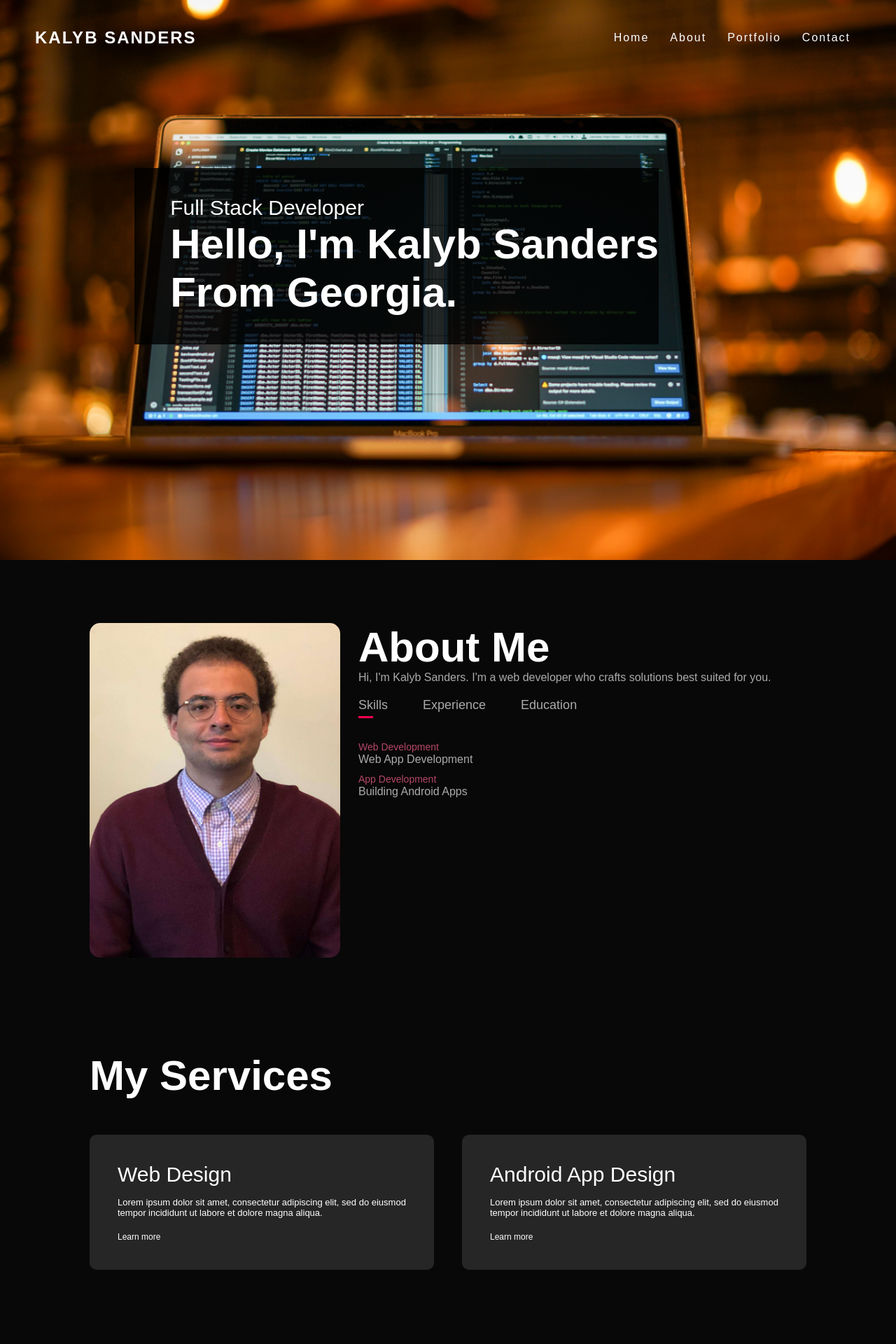
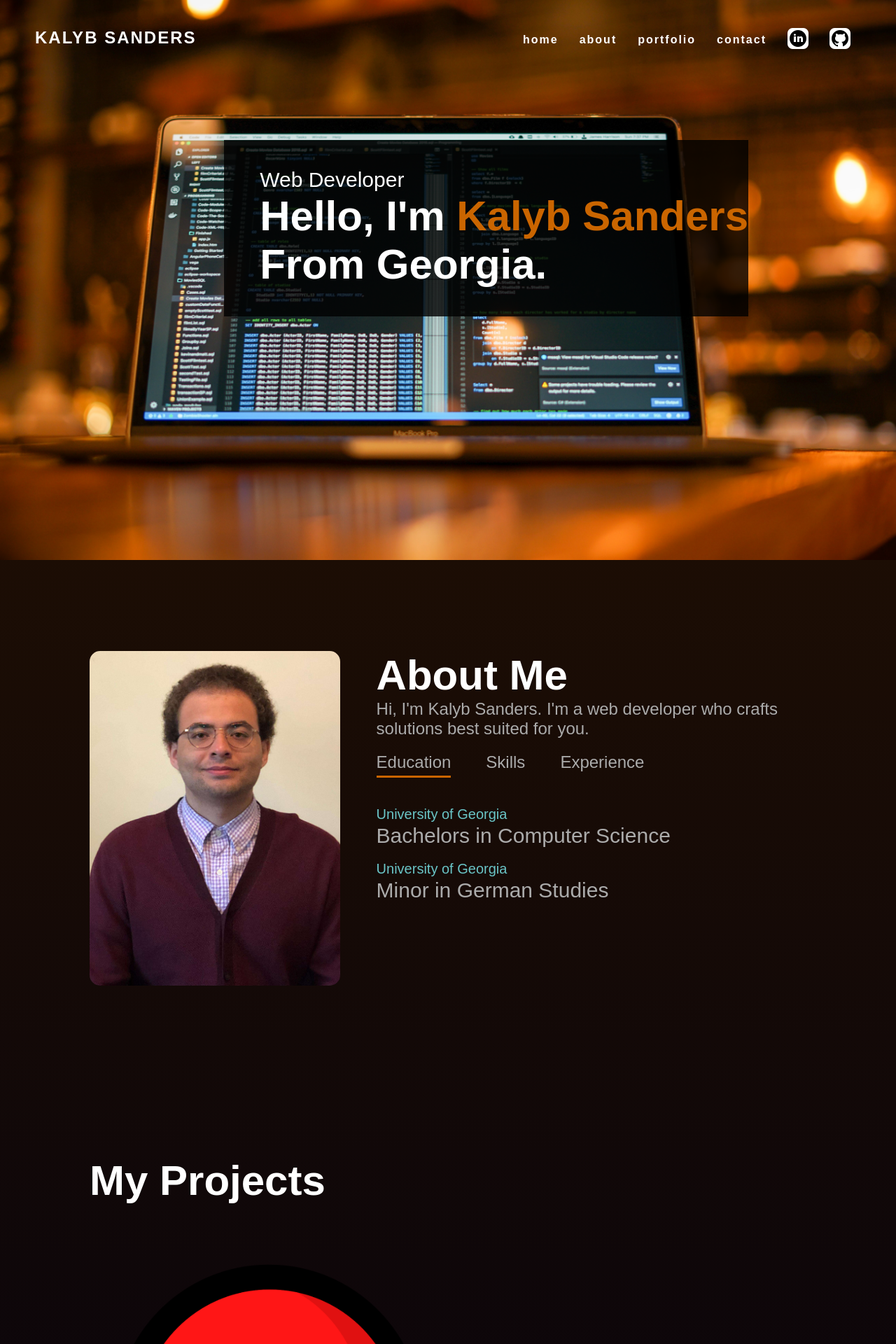
Before and after one commit to KalybSanders/Portfolio_Website, a Django app: page / in a window 1280 px wide. Shown: the top 1920 px of the page at 70% size. Run offline with Django 4.2, Linux system fonts and the light colour scheme.

Commit message:
commit: fixed section scrolling, changed colors

```diff
--- a/portfolio/portfolio/settings.py
+++ b/portfolio/portfolio/settings.py
@@ -28,7 +28,7 @@ SECRET_KEY = 'django-insecure-8^=s(%*4z1t$zup8*8tsm5#lxpibp@u6&wi97_lklegusaerkp
 # SECURITY WARNING: don't run with debug turned on in production!
 DEBUG = True
 
-ALLOWED_HOSTS = []
+ALLOWED_HOSTS = ['.vercel.app', 'localhost']
 
 
 # Application definition
--- a/portfolio/portfolio/wsgi.py
+++ b/portfolio/portfolio/wsgi.py
@@ -14,3 +14,6 @@ from django.core.wsgi import get_wsgi_application
 os.environ.setdefault('DJANGO_SETTINGS_MODULE', 'portfolio.settings')
 
 application = get_wsgi_application()
+
+# Bridges connection with vercel app
+app = application
--- a/portfolio/portfolioapp/views.py
+++ b/portfolio/portfolioapp/views.py
@@ -6,9 +6,9 @@ from .models import Contact
 
 # Create your views here.
 def home(request):
-    return render(request, "home.html")
-    # contact = Contact.objects.all()
-    # return render(request, 'home.html', {'contact': contact})
+    # return render(request, "home.html")
+    contact = Contact.objects.all()
+    return render(request, 'home.html', {'contact': contact})
 
 def contact(request):
     if request.method == 'POST':
--- a/portfolio/static/css/styles.css
+++ b/portfolio/static/css/styles.css
@@ -1,19 +1,20 @@
 * {
     margin: 0;
-    padding: 0 ;
+    padding: 0;
     font-family: 'Poppins', sans-serif;
     box-sizing: border-box;
+    /* #ff004f */
+}
+
+html {
+    scroll-behavior: smooth;
 }
 
 body {
-    background: #080808;
+    background: rgb(0,0,15);
+background: linear-gradient(0deg, rgba(0,0,15,1) 0%, rgba(38,18,0,1) 100%);
     color:#fff;
 }
-
-/*
-main {
-    margin-left: 5rem;
-}  */
 
 .container {
     padding: 10px 10%;
@@ -78,7 +79,7 @@ nav ul li a {
     text-decoration: none;
     color: #fff;
     letter-spacing: 2px;
-    font-weight: 500px;
+    font-weight: 600;
 
 }
 
@@ -86,7 +87,8 @@ nav ul li a::after {
     content: '';
     width: 0;
     height: 3px;
-    background: #ff004f;
+    /* background: #6ac5c7; */
+    background: #ca6500;
     position: absolute;
     left: 0;
     bottom: -6px;
@@ -99,25 +101,34 @@ nav ul li a:hover::after {
 }
 
 nav.sticky {
-    padding: 10px 100px;
-    background: rgb(255, 255, 255);
+    /* padding: 10px 100px; */
+    /* background: rgb(255, 255, 255); */
     /* background: rgba(0, 0, 0, 0.274); */
+    background: rgb(99,38,0);
+background: linear-gradient(0deg, rgba(99,38,0,0.7031630170316301) 0%, rgba(0,0,0,0.75) 50%, rgba(124,63,0,0.85) 100%);
+
+    /* background: rgb(99,38,0);
+    background: linear-gradient(0deg, rgba(99,38,0,0.75) 0%, rgba(124,63,0,0.8175182481751825) 100%); */
 }
 
 nav.sticky ul li a,
 nav.sticky .logo {
     font-weight: 600;
-    color: rgb(0, 0, 0);
+    color: rgb(255, 255, 255);
     /* color: #3b1c0a; */
 }
 
 .header-text {
     font-size: 30px;
     position: absolute;
-    top: 30vh;
-    left: 15%;
+    top: 25%;
+    left: 25%;
     padding: 5vh 0 5vh 4vw;  /* top right bottom left */
     background: rgba(0, 0, 0, 0.801);
+}
+
+.header-text span {
+    color: #ca6500;
 }
 
 /*
@@ -127,7 +138,7 @@ nav.sticky .logo {
 */
 
 #about {
-    padding: 80px 0;
+    padding: 120px 0;
     color: #ababab;
     position: relative;
 }
@@ -151,6 +162,10 @@ nav.sticky .logo {
     flex-basis: 60%;
 }
 
+.about-col-2 p {
+    font-size: 24px;
+}
+
 .about-col-3 {
     align-items: center;
     justify-content: center;
@@ -165,6 +180,7 @@ nav.sticky .logo {
 .tab-titles {
     display: flex;
     margin: 20px 0 40px;
+    font-size: 48px;
 }
 
 .tab-links {
@@ -179,7 +195,7 @@ nav.sticky .logo {
     content: '';
     width: 0;
     height: 3px;
-    background: #ff004f;
+    background: #ca6500;
     position: absolute;
     left: 0;
     bottom: -8px;
@@ -188,18 +204,19 @@ nav.sticky .logo {
 }
 
 .tab-links.active-link::after {
-    width: 50%;
+    width: 100%;
 
 }
 
 .tab-contents ul li {
     list-style: none;
     margin: 10px 0;
+    font-size: 30px;
 }
 
 .tab-contents ul li span {
-    color: #b54769;
-    font-size: 14px;
+    color: #6ac5c7;
+    font-size: 20px;
 }
 
 .tab-contents {
@@ -210,59 +227,6 @@ nav.sticky .logo {
     display: block;
 }
 
-
-/*
-
-    Services Section CSS
-
-*/
-
-#services {
-    padding: 30px 0;
-}
-
-.services-list {
-    display: grid;
-    grid-template-columns: repeat(auto-fit, minmax(250px, 1fr));
-    grid-gap: 40px;
-    margin-top: 50px;
-}
-
-.services-list div {
-    background: #262626;
-    padding: 40px;
-    font-size: 13px;
-    font-weight: 300;
-    border-radius: 10px;
-    transition: background 0.5s, transform 0.5s;
-}
-
-.services-list div i {
-    font-size: 50px;
-    margin-bottom: 30px;
-
-}
-
-.services-list div h2 {
-    font-size: 30px;
-    font-weight: 500;
-    margin-bottom: 15px;
-}
-
-.services-list div a {
-    text-decoration: none;
-    color: white;
-    font-size: 12px;
-    margin-top: 20px;
-    display: inline-block;
-}
-
-.services-list div:hover {
-    background: #ff004f;
-    transform: translateY(-10px)
-}
-
-
 /*
 
     Portfolio Section CSS
@@ -270,12 +234,12 @@ nav.sticky .logo {
 */
 
 #portfolio {
-    padding: 50px 0;
+    padding: 100px 0;
 }
 
 .work-list {
     display: grid;
-    grid-template-columns: repeat(auto-fit, minmax(250px, 1fr));
+    grid-template-columns: repeat(auto-fit, minmax(250px, 0.5fr));
     grid-gap: 40px;
     margin-top: 50px;
 }
--- a/portfolio/templates/home.html
+++ b/portfolio/templates/home.html
@@ -10,24 +10,23 @@
 <body>
 
 
-
-
-
 <header>
 
     <nav>
         <div class="logo">Kalyb Sanders</div>
 
         <ul>
-            <li><a href="{% url 'home' %}" class="link active">Home</a></li>
-            <li><a href="#" class="link active">About</a></li>
-            <li><a href="#" class="link active">Portfolio</a></li>
-            <li><a href="{% url 'contact' %}" class="link">Contact</a></li>
+            <li><a href="{% url 'home' %}" class="link active">home</a></li>
+            <li><a href="#about" class="link active">about</a></li>
+            <li><a href="#portfolio" class="link active">portfolio</a></li>
+            <li><a href="#contact" class="link">contact</a></li>
+            <li><a href="https://www.linkedin.com/in/kalyb-sanders-a7872b237/"><img src="{% static 'img/linkedin-circled-30.png' %}"></a></li>
+            <li><a href="https://github.com/KalybSanders"><img src="{% static 'img/github-30.png' %}"></a></li>
         </ul>
     </nav>
 
     <div class="header-text">
-        <p>Full Stack Developer</p>
+        <p>Web Developer</p>
         <h1>Hello, I'm <span>Kalyb Sanders</span> <br>  From Georgia.</h1>
     </div>
 
@@ -44,97 +43,34 @@
                 <h1 class="sub-title">About Me</h1>
                 <p>Hi, I'm Kalyb Sanders. I'm a web developer who crafts solutions best suited for you. </p>
                 <div class="tab-titles">
-                    <p class="tab-links active-link" onClick="opentab('skills')">Skills</p>
+                    <p class="tab-links active-link" onClick="opentab('education')">Education</p>
+                    <p class="tab-links" onClick="opentab('skills')">Skills</p>
                     <p class="tab-links" onClick="opentab('experience')">Experience</p>
-                    <p class="tab-links" onClick="opentab('education')">Education</p>
                 </div>
-                <div class="tab-contents active-tab" id="skills">
-                    <ul>
-                        <li><span>Web Development</span><br>Web App Development</li>
-                        <li><span>App Development</span><br>Building Android Apps</li>
-                    </ul>
-                </div>
-                <div class="tab-contents" id="experience">
-                    <ul>
-                        <li><span>()</span><br>Java</li>
-                        <li><span>()</span><br>Python</li>
-                        <li><span>()</span><br>SQL</li>
-                    </ul>
-                </div>
-                <div class="tab-contents" id="education">
+                <div class="tab-contents active-tab" id="education">
                     <ul>
                         <li><span>University of Georgia</span><br>Bachelors in Computer Science</li>
                         <li><span>University of Georgia</span><br>Minor in German Studies</li>
                     </ul>
                 </div>
-            </div>
-            <div class="about-col-3">
-                <!-- <h1 class="sub-title">Technologies</h1>
-                Technologies Cards
-                <div class="card-container">
-
-                    <div class="card">
-                        <div class="cont">
-                            <h4><b>Java</b></h4>
-                        </div>
-                    </div>
-                    <div class="card">
-                        <div class="cont">
-                            <h4><b>Python</b></h4>
-                        </div>
-                    </div>
-                    <div class="card">
-                        <div class="cont">
-                            <h4><b>C++</b></h4>
-                        </div>
-                    </div>
-                    <div class="card">
-                        <div class="cont">
-                            <h4><b>MySQL</b></h4>
-                        </div>
-                    </div>
-                    <div class="card">
-                        <div class="cont">
-                            <h4><b>HTML&CSS</b></h4>
-                        </div>
-                    </div>
-                    <div class="card">
-                        <div class="cont">
-                            <h4><b>PHP</b></h4>
-                        </div>
-                    </div>
-                    <div class="card">
-                        <div class="cont">
-                            <h4><b>Django</b></h4>
-                        </div>
-                    </div>
-                </div> -->
-
+                <div class="tab-contents" id="skills">
+                    <ul>
+                        <li><span>Web Development</span><br>Front End<br>Database Management<br>RestfulAPI<br>MVC Development</li>
+                        <li><span>Web Frameworks</span><br>Django<br>React</li>
+                        <li><span>Databases</span><br>MySQL, PostgresQL, SQLite, Firebase</li>
+                        <li><span>App Development</span><br>Android App Development in<br>Android Studio</li>
+                    </ul>
+                </div>
+                <div class="tab-contents" id="experience">
+                    <ul>
+                        <li>
+                            <span>Intermediate</span><br>Java, Python, C++, PHP<br>HTML & CSS, SQL
+                        </li>
+                    </ul>
+                </div>
 
             </div>
-        </div>
-    </div>
-</div>
 
-<!------------ Services --------------->
-<div id="services">
-    <div class="container">
-        <h1 class="sub-title">My Services</h1>
-        <div class="services-list">
-            <div>
-                <!-- <i class="fas fa-code"></i> -->
-                <h2>Web Design</h2>
-                <p>Lorem ipsum dolor sit amet, consectetur adipiscing elit,
-                sed do eiusmod tempor incididunt ut labore et dolore magna aliqua.</p>
-                <a href="#">Learn more</a>
-            </div>
-            <div>
-                <!-- <i class="fas fa-crop-alt"></i> -->
-                <h2>Android App Design</h2>
-                <p>Lorem ipsum dolor sit amet, consectetur adipiscing elit,
-                sed do eiusmod tempor incididunt ut labore et dolore magna aliqua.</p>
-                <a href="#">Learn more</a>
-            </div>
         </div>
     </div>
 </div>
@@ -142,9 +78,9 @@
 <!-- Portfolio Section -->
 <div id="portfolio">
     <div class="container">
-        <h1 class="sub-title">My Work</h1>
+        <h1 class="sub-title">My Projects</h1>
         <div class="work-list">
-            <div class="work">
+            <!-- <div class="work">
                 <img src="{% static 'img/work-1.png' %}">
                 <div class="layer">
                     <h3>Social Media App</h3>
@@ -152,25 +88,18 @@
                         Download it from play store.</p>
                         <a href="#">(Icon)</a>
                 </div>
-            </div>
+            </div> -->
             <div class="work">
-                <img src="{% static 'img/work-2.png' %}">
+                <img src="{% static 'img/Poké_Ball_icon.svg.png' %}">
                 <div class="layer">
-                    <h3>Music App</h3>
-                    <p>A simple to use music app.</p>
-                        <a href="#">(Icon)</a>
+                    <h3>Pokemon Pokedex Site</h3>
+                    <p>A site that constructs a pokedex from data fetched from a 3rd party API.</p>
+                        <a href="https://pokemonfanclub.vercel.app">App</a>
                 </div>
             </div>
-            <div class="work">
-                <img src="{% static 'img/work-3.png' %}">
-                <div class="layer">
-                    <h3>Online Shopping App</h3>
-                    <p>A shopping app for a retail store.</p>
-                        <a href="#">(Icon)</a>
-                </div>
-            </div>
+
         </div>
-        <a href="#" class="btn">See more</a>
+        <!-- <a href="#" class="btn">See more</a> -->
     </div>
 </div>
 
@@ -180,15 +109,15 @@
         <div class="row">
             <div class="contact-left">
                 <h1 class="sub-title">Contact Me</h1>
-                <p>kalyb.sanders@gmail.com</p>
-                <p>(404)388-3382</p>
+                <p>isanders.kalyb@gmail.com</p>
+                <p>(404) 388-3382</p>
                 <p>Fayetteville, Georgia</p>
                 <p></p>
                 <div class="social-icons">
                     <a href="https://www.linkedin.com/in/kalyb-sanders-a7872b237/"><img src="{% static 'img/linkedin-circled-30.png' %}"></a>
                     <a href="https://github.com/KalybSanders"><img src="{% static 'img/github-30.png' %}"></a>
                 </div>
-                <a href="img/my-cv.pdf" download class="btn btn2">Download CV</a>
+                <a href="{% static 'img/my-cv.pdf' %}" download class="btn btn2">Download CV</a>
             </div>
             <div class="contact-right">
                 <form action="contact" name="contactForm" method="POST">
```
Also changed, not shown: other parts of portfolio/static/css/styles.css (+6 -85 lines), portfolio/requirements.txt (added, +35 -0 lines), portfolio/db.sqlite3, portfolio/static/img/Poké_Ball_icon.svg.png (added), portfolio/vercel.json (added), 1 other file.
